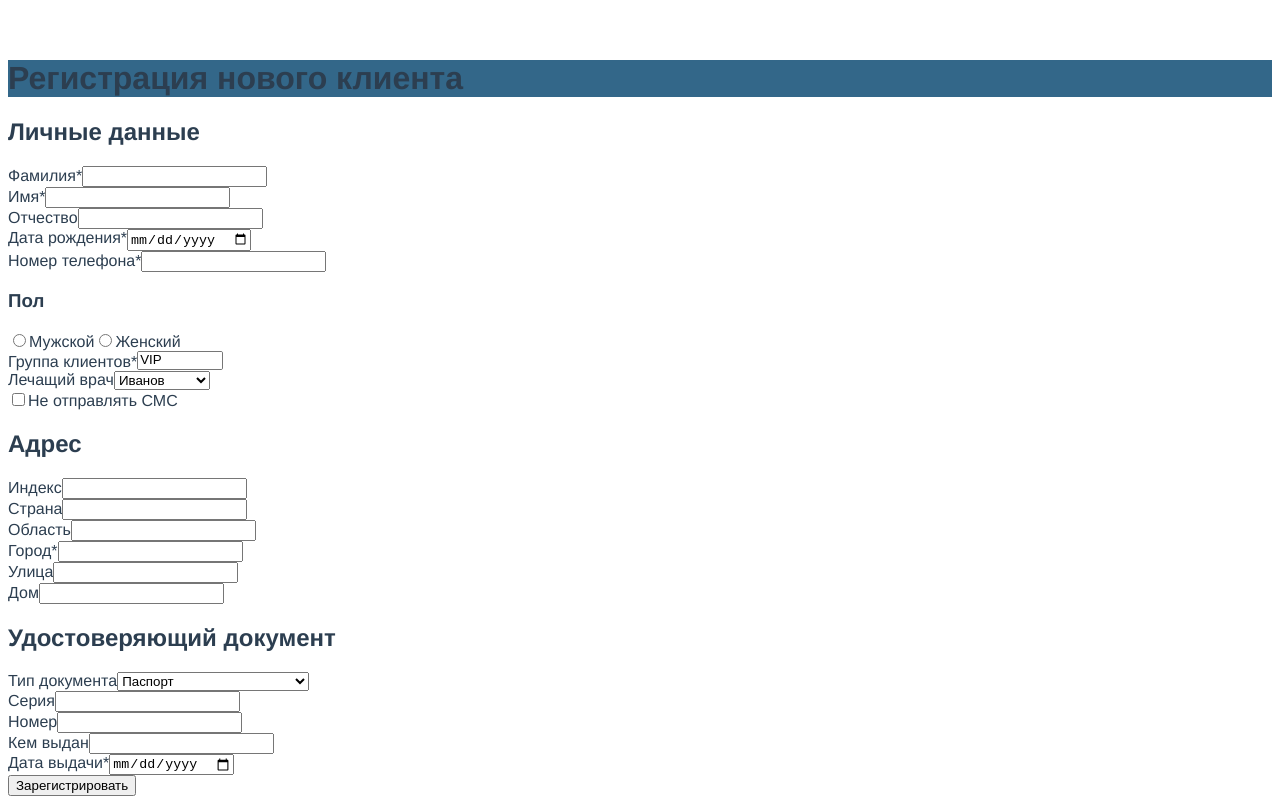
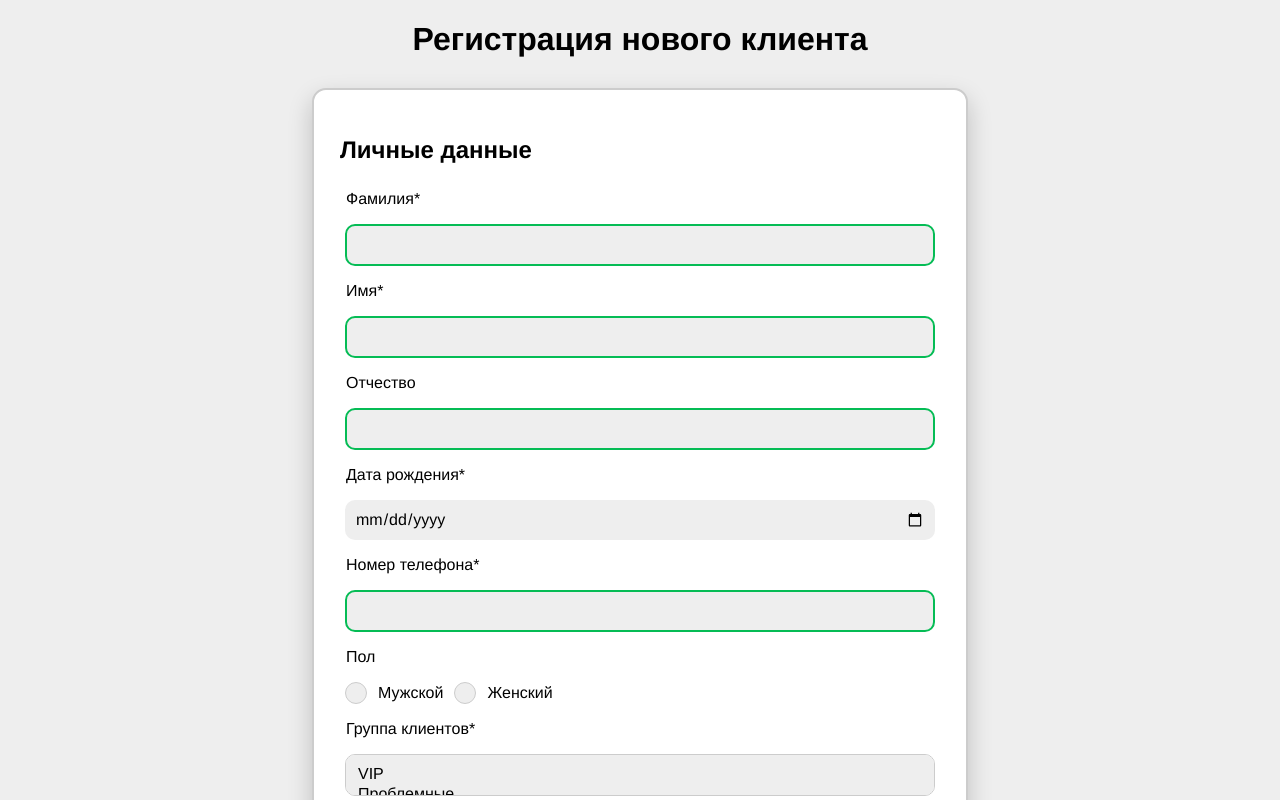
Before and after one commit to sorokinaolga/vue-form, a Vue app: page / in a window 1280 px wide. Shown: the top 800 px of the page. Built offline with nearby package versions, Linux system fonts and the light colour scheme; the HTML template or start-up script is replaced by a standard one.

Commit message:
Базовая стилизация формы

```diff
--- a/src/App.vue
+++ b/src/App.vue
@@ -17,10 +17,10 @@ export default {
 </script>
 
 <style lang="sass">
-#app
+body
   font-family: Avenir, Helvetica, Arial, sans-serif
   -webkit-font-smoothing: antialiased
   -moz-osx-font-smoothing: grayscale
-  color: #2c3e50
-  margin-top: 60px
+  background-color: #eeeeee
+  text-align: center
 </style>
--- a/src/components/form-user-create.vue
+++ b/src/components/form-user-create.vue
@@ -1,35 +1,37 @@
 <template>
-  <form>
+  <form class="user-form">
 
     <h2>Личные данные</h2>
-    <div>
+    <div class="user-form__item">
       <label for="surname">Фамилия*</label>
       <input type="text" id="surname" placeholder="" />
     </div>
-    <div>
+    <div class="user-form__item">
       <label for="name">Имя*</label>
       <input type="text" id="name" placeholder="" />
     </div>
-    <div>
+    <div class="user-form__item">
       <label for="patronym">Отчество</label>
       <input type="text" id="patronym" placeholder="" />
     </div>
-    <div>
+    <div class="user-form__item">
       <label for="birthdate">Дата рождения*</label>
       <input type="date" id="birthdate" />
     </div>
-    <div>
+    <div class="user-form__item">
       <label for="phone">Номер телефона*</label>
       <input type="tel" id="phone" placeholder="" />
     </div>
-    <div>
-      <h3>Пол</h3>
-      <input type="radio" id="man" name="gender" value="man" />
-      <label for="man">Мужской</label>
-      <input type="radio" id="woman" name="gender" value="woman" />
-      <label for="woman">Женский</label>
+    <div class="user-form__item">
+      <span class="label">Пол</span>
+      <div class="user-form__box">
+        <input type="radio" id="man" name="gender" value="man" />
+        <label for="man">Мужской</label>
+        <input type="radio" id="woman" name="gender" value="woman" />
+        <label for="woman">Женский</label>
+      </div>
     </div>
-    <div>
+    <div class="user-form__item">
       <label for="customer-group">Группа клиентов*</label>
       <select id="customer-group" multiple size="1">
         <option value="vip">VIP</option>
@@ -37,7 +39,7 @@
         <option value="insured">ОМС</option>
       </select>
     </div>
-    <div>
+    <div class="user-form__item">
       <label for="doctor">Лечащий врач</label>
       <select id="doctor">
         <option value="Ivanov">Иванов</option>
@@ -45,39 +47,39 @@
         <option value="Chernyshova">Чернышева</option>
       </select>
     </div>
-    <div>
+    <div class="user-form__box">
       <input type="checkbox" id="no-send-sms">
       <label for="no-send-sms">Не отправлять СМС</label>
     </div>
 
     <h2>Адрес</h2>
-    <div>
+    <div class="user-form__item">
       <label for="post-code">Индекс</label>
       <input type="number" id="post-code" placeholder="" />
     </div>
-    <div>
+    <div class="user-form__item">
       <label for="country">Страна</label>
       <input type="text" id="country" placeholder="" />
     </div>
-    <div>
+    <div class="user-form__item">
       <label for="area">Область</label>
       <input type="text" id="area" placeholder="" />
     </div>
-    <div>
+    <div class="user-form__item">
       <label for="city">Город*</label>
       <input type="text" id="city" placeholder="" />
     </div>
-    <div>
+    <div class="user-form__item">
       <label for="street">Улица</label>
       <input type="text" id="street" placeholder="" />
     </div>
-    <div>
+    <div class="user-form__item">
       <label for="house">Дом</label>
       <input type="text" id="house" placeholder="" />
     </div>
 
     <h2>Удостоверяющий документ</h2>
-    <div>
+    <div class="user-form__item">
       <label for="document-type">Тип документа</label>
       <select id="document-type">
         <option value="passport">Паспорт</option>
@@ -85,24 +87,24 @@
         <option value="driving-permit">Вод. удостоверение</option>
       </select>
     </div>
-    <div>
+    <div class="user-form__item">
       <label for="series">Серия</label>
       <input type="number" id="series" placeholder="" />
     </div>
-    <div>
+    <div class="user-form__item">
       <label for="number">Номер</label>
       <input type="number" id="number" placeholder="" />
     </div>
-    <div>
+    <div class="user-form__item">
       <label for="issued-by-whom">Кем выдан</label>
       <input type="text" id="issued-by-whom" placeholder="" />
     </div>
-    <div>
+    <div class="user-form__item">
       <label for="date-of-issue">Дата выдачи*</label>
       <input type="date" id="date-of-issue" />
     </div>
 
-    <button type="submit">Зарегистрировать</button>
+    <button type="submit" class="btn">Зарегистрировать</button>
   </form>
 </template>
 
@@ -114,8 +116,102 @@ export default {
 </script>
 
 <style lang="sass">
-$secondary-color: #336789
+.user-form
+  background: #fff
+  max-width: 600px
+  text-align: left
+  display: flex
+  flex-direction: column
+  margin: 30px auto
+  padding: 26px
+  border-radius: 14px
+  box-shadow: 0 10px 25px rgba(0,0,0,0.2)
+  border: solid 2px #ccc
 
-h1
-  background-color: $secondary-color
+.user-form__item
+  display: flex
+  flex-direction: column
+
+.user-form__box
+  display: flex
+  align-items: center
+
+label,
+.label
+  font-weight: 500
+  font-size: 16px
+  padding: 6px
+
+input,
+select
+  border: none
+  background: #eee
+  padding: 10px
+  margin: 10px 5px
+  border-radius: 10px
+  font: inherit
+
+select:focus
+  outline: none
+  background: #eee
+
+select
+  border: solid 1px #ccc
+
+input[type="checkbox"],
+input[type="radio"]
+  -webkit-appearance: none
+  -moz-appearance: none
+  background: #fff
+  font: inherit
+  color: fill
+  width: 18px
+  height: 18px
+  background: #eee
+  border: solid 1px #ccc
+  border-radius: 2px
+  display: grid
+  place-content: center
+
+input[type="checkbox"]::before,
+input[type="radio"]::before
+  content: ""
+  width: 14px
+  height: 14px
+  transform: scale(0)
+  background: #05bc55
+  clip-path: polygon(14% 44%, 0 65%, 50% 100%, 100% 16%, 80% 0%, 43% 62%)
+
+input[type="radio"]
+  border-radius: 50%
+
+input[type="radio"]::before
+  clip-path: ellipse(45% 45% at 50% 50%)
+
+input[type="checkbox"]:checked::before,
+input[type="radio"]:checked::before
+  transform: scale(1)
+
+input[type="text"]:valid,
+input[type="tel"]:valid,
+input[type="number"]:valid
+  border: solid 2px #05bc55
+
+input[type="text"]:invalid,
+input[type="tel"]:invalid,
+input[type="number"]:invalid
+  border: solid 2px #e63946
+
+.btn
+  background: #05bc55
+  border: none
+  padding: 10px
+  border-radius: 10px
+  margin: 10px 5px
+  font-weight: 600
+  font-size: 16px
+  transition: all .35s
+
+.btn:hover
+  background: #047a37
 </style>
```
